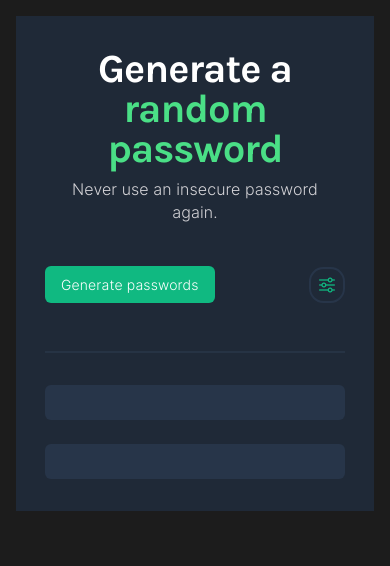
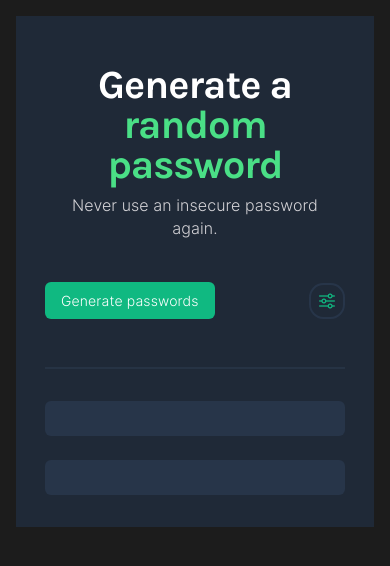
Before and after one commit to dalonsodev/password-generator, a plain HTML site: page index.html in a window 390 px wide. Drawn offline with Linux system fonts and the light colour scheme.

Commit message:
style: adjust header margin for improved layout consistency

```diff
--- a/index.css
+++ b/index.css
@@ -395,7 +395,7 @@ input[type="range"]::-webkit-slider-thumb {
     }
 
     .header-wrapper {
-      margin: -2rem 1.3rem 0rem;
+      margin: -1rem 1.3rem 0rem;
       margin-left: 1.5rem;
       margin-right: 1.5rem;
     }
```
